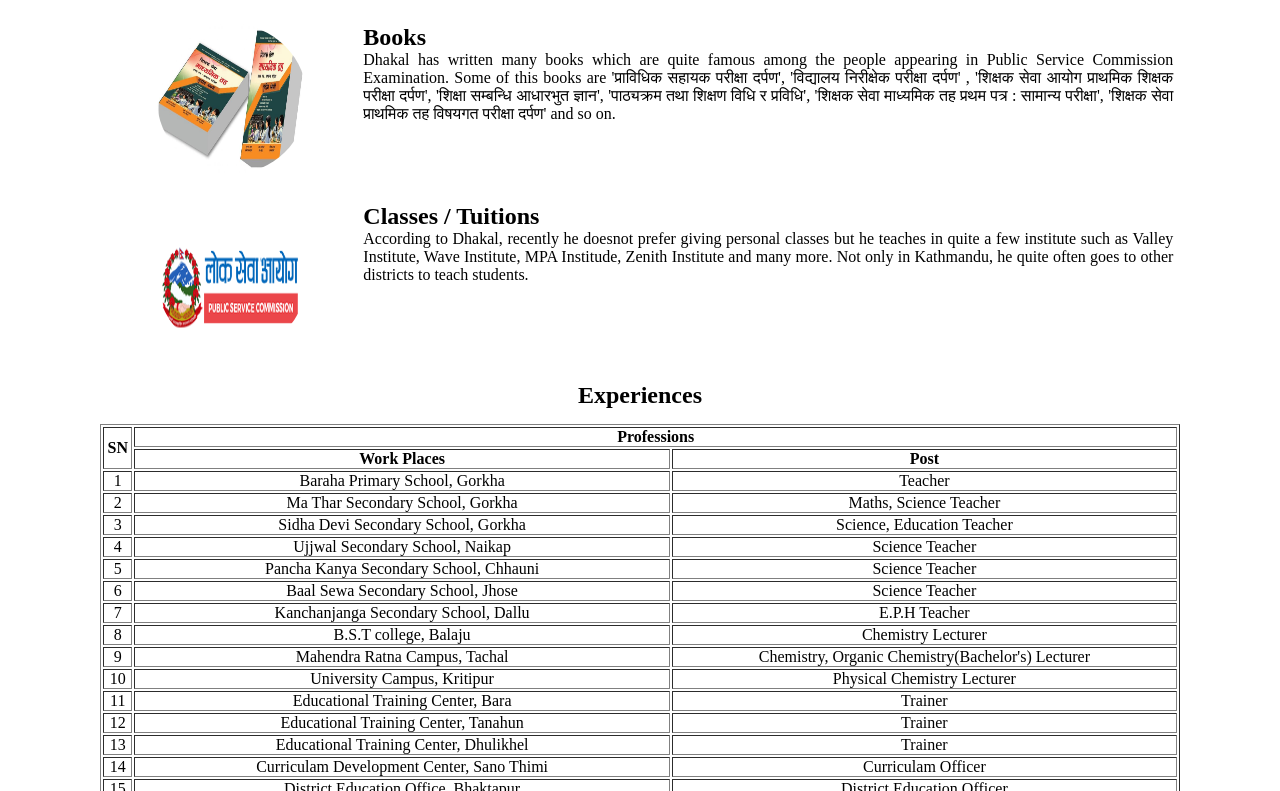
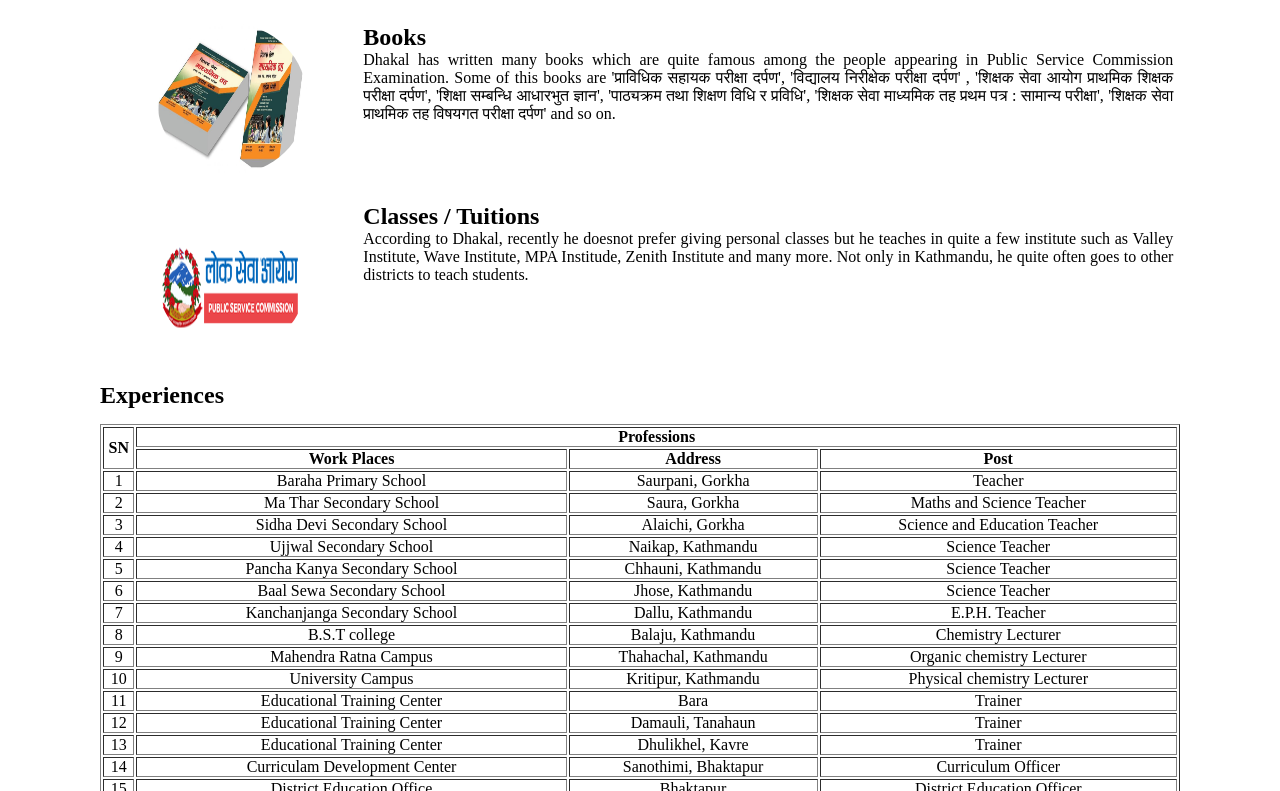
Before and after one commit to dklgarima/L3_Final_Assignment_IT, a plain HTML site: page work.html in a window 1280 px wide. Shown: the part 161-952 px from the top of the page. Drawn offline with Linux system fonts and the light colour scheme.

Commit message:
work.html finalized

```diff
--- a/work.html
+++ b/work.html
@@ -3,7 +3,7 @@
 <head>
 	<meta charset="utf-8">
 	<meta name="viewport" content="width = device-width,initial-scale = 1">
-	<title>Work</title>
+	<title>Pusparaj</title>
 	<link rel="stylesheet" type="text/css" href="style.css">
 
 
@@ -13,7 +13,7 @@
 
 					<div class="left-header">
 						<a href="index.html">
-							<img src="images/photo.jpg"></a>
+							<img src="images/photo.jpg" alt="photo"></a>
 							<a href="index.html"><h2>Puspa <span>Raj</span></h2></a>
 
 					</div>
@@ -34,7 +34,7 @@
 		<br>
 		<div class="work">
 			<div class="profile">
-				<img src="images/book.jpg">
+				<img src="images/book.jpg" alt="book">
 			</div>
 			<div class="description">
 				<h2><a style="text-decoration: none; color: black;" href="gallery.html">Books</a></h2>
@@ -44,7 +44,7 @@
 
 		<div class="work">
 			<div class="profile">
-				<img src="images/class.png">
+				<img src="images/class.png" alt="class">
 			</div>
 			<div class="description">
 				<h2>Classes / Tuitions</h2>
@@ -52,104 +52,121 @@
 			</div>
 		</div>
 
-		<h2 style="text-align: center;">Experiences</h2>
+		<h2>Experiences</h2>
 		<table width="100%" border="1" cellspacing="2px" >
 			<thead>
 				<tr>
 
-					<th rowspan="2">SN</th>
-					<th colspan="2">Professions</th>
+					<th rowspan="3">SN</th>
+					<th colspan="3">Professions</th>
 
 				</tr>
 				<tr>
 					<th>Work Places</th>
+					<th>Address</th>
 					<th>Post</th>
 				</tr>
 			</thead>
 			<tbody>
 				<tr >
 					<td>1</td>
-					<td>Baraha Primary School, Gorkha</td>
+					<td>Baraha Primary School</td>
+					<td>Saurpani, Gorkha</td>
 					<td>Teacher</td>
 				</tr>
 				<tr>
 					<td>2</td>
-					<td>Ma Thar Secondary School, Gorkha</td>
-					<td>Maths, Science Teacher</td>
+					<td>Ma Thar Secondary School</td>
+					<td>Saura, Gorkha</td>
+					<td>Maths and Science Teacher</td>
 				</tr>
 				<tr>
 					<td>3</td>
-					<td>Sidha Devi Secondary School, Gorkha</td>
-					<td>Science, Education Teacher</td>
+					<td>Sidha Devi Secondary School</td>
+					<td>Alaichi, Gorkha</td>
+					<td>Science and Education Teacher</td>
 				</tr>
 				<tr>
 					<td>4</td>
-					<td>Ujjwal Secondary School, Naikap</td>
+					<td>Ujjwal Secondary School</td>
+					<td>Naikap, Kathmandu</td>
 					<td>Science Teacher</td>
 				</tr>
 				<tr>
 					<td>5</td>
-					<td>Pancha Kanya Secondary School, Chhauni</td>
+					<td>Pancha Kanya Secondary School</td>
+					<td>Chhauni, Kathmandu</td>
 					<td>Science Teacher</td>
 				</tr>
 				<tr>
 					<td>6</td>
-					<td>Baal Sewa Secondary School, Jhose</td>
+					<td>Baal Sewa Secondary School</td>
+					<td>Jhose, Kathmandu</td>
 					<td>Science Teacher</td>
 				</tr>
 				<tr>
 					<td>7</td>
-					<td>Kanchanjanga Secondary School, Dallu</td>
-					<td>E.P.H Teacher</td>
+					<td>Kanchanjanga Secondary School</td>
+					<td>Dallu, Kathmandu</td>
+					<td>E.P.H. Teacher</td>
 				</tr>
 				<tr>
 					<td>8</td>
-					<td>B.S.T college, Balaju</td>
+					<td>B.S.T college</td>
+					<td>Balaju, Kathmandu</td>
 					<td>Chemistry Lecturer</td>
 				</tr>
 				<tr>
 					<td>9</td>
-					<td>Mahendra Ratna Campus, Tachal</td>
-					<td>Chemistry, Organic Chemistry(Bachelor's) Lecturer</td>
+					<td>Mahendra Ratna Campus</td>
+					<td>Thahachal, Kathmandu</td>
+					<td>Organic chemistry Lecturer</td>
 				</tr>
 				<tr>
 					<td>10</td>
-					<td>University Campus, Kritipur</td>
-					<td>Physical Chemistry Lecturer</td>
+					<td>University Campus</td>
+					<td>Kritipur, Kathmandu</td>
+					<td>Physical chemistry Lecturer</td>
 				</tr>
 				<tr>
 					<td>11</td>
-					<td>Educational Training Center, Bara</td>
+					<td>Educational Training Center</td>
+					<td>Bara</td>
 					<td>Trainer</td>
 				</tr>
 				<tr>
 					<td>12</td>
-					<td>Educational Training Center, Tanahun</td>
+					<td>Educational Training Center</td>
+					<td>Damauli, Tanahaun</td>
 					<td>Trainer</td>
 				</tr>
 				<tr>
 					<td>13</td>
-					<td>Educational Training Center, Dhulikhel</td>
+					<td>Educational Training Center</td>
+					<td>Dhulikhel, Kavre</td>
 					<td>Trainer</td>
 				</tr>
 				<tr>
 					<td>14</td>
-					<td>Curriculam Development Center, Sano Thimi</td>
-					<td>Curriculam Officer</td>
+					<td>Curriculam Development Center</td>
+					<td>Sanothimi, Bhaktapur</td>
+					<td>Curriculum Officer</td>
 				</tr>
 				<tr>
 					<td>15</td>
-					<td>District Education Office, Bhaktapur</td>
+					<td>District Education Office</td>
+					<td>Bhaktapur</td>
 					<td>District Education Officer</td>
 				</tr>
 				<tr>
 					<td>16</td>
-					<td>Ministry of Education, Science and Technology, Singha Durbar</td>
-					<td>Under Secretary (Personal Assistant) of Honorable Minister </td>
+					<td>Ministry of Education, Science and Technology</td>
+					<td>Singha Durbar, Kathmandu</td>
+					<td>Under Secretary (Personal Assistant) of<br> Honorable Minister</td>
 				</tr>
 			</tbody>
 		</table>
-	</div>
+	</div><hr><hr><hr>
 
 
 
@@ -170,16 +187,17 @@
 	<div class="right-footer">
 		<h3>Social Icons</h3>
 		<ul>
-			<li><a href="https://www.facebook.com/pusparaj.dhakal.3" target="_blank"><img src="images/fb.png" class="img-1"></a></li>
-			<li><a href=""><img src="images/insta.png" class="img-2"></a></li>
+			<li><a href="https://www.facebook.com/pusparaj.dhakal.3" target="_blank"><img src="images/fb.png" alt="fb" class="img-1"></a></li>
+			<li><a href=""><img src="images/insta.png" alt="insta" class="img-2"></a></li>
 			<!-- <li><a href=""><img src="images/photo.jpg"></a></li> -->
 
 
 
 		</ul>
 		<h3>Reference</h3>
-		<a href="https://www.w3schools.com/" target="_blank"><img src="images/google.png" class="img-1"></a>
-
+		<a href="https://www.w3schools.com/" target="_blank"><img src="images/google.png" alt="google" class="img-1"></a>
+		<p style="font-weight: bold; font-size: 12px; ">Pasikot, 4 Budhanilkantha-Kathmandu</p>
+	</div>
 </footer>
 
 
```
